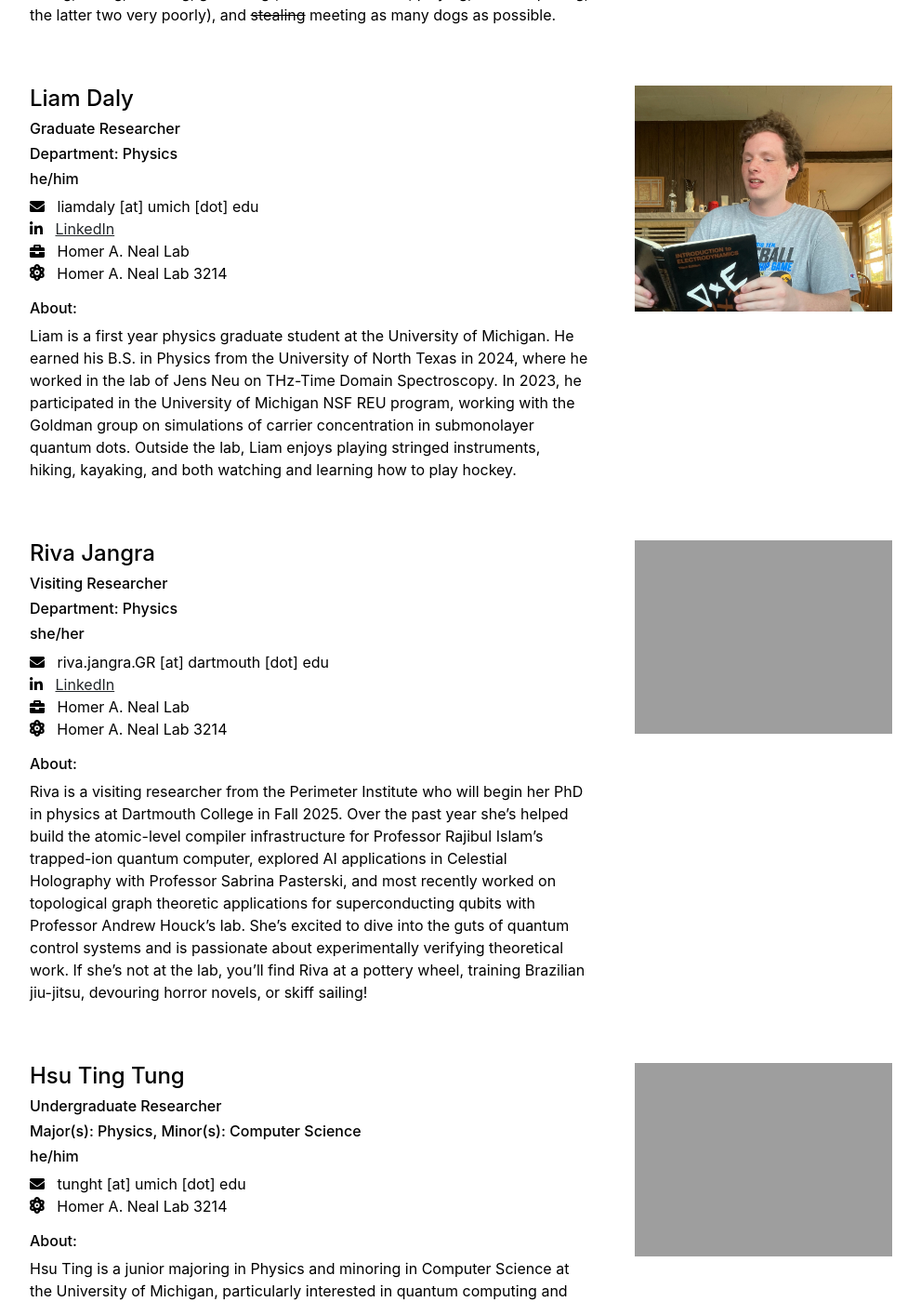
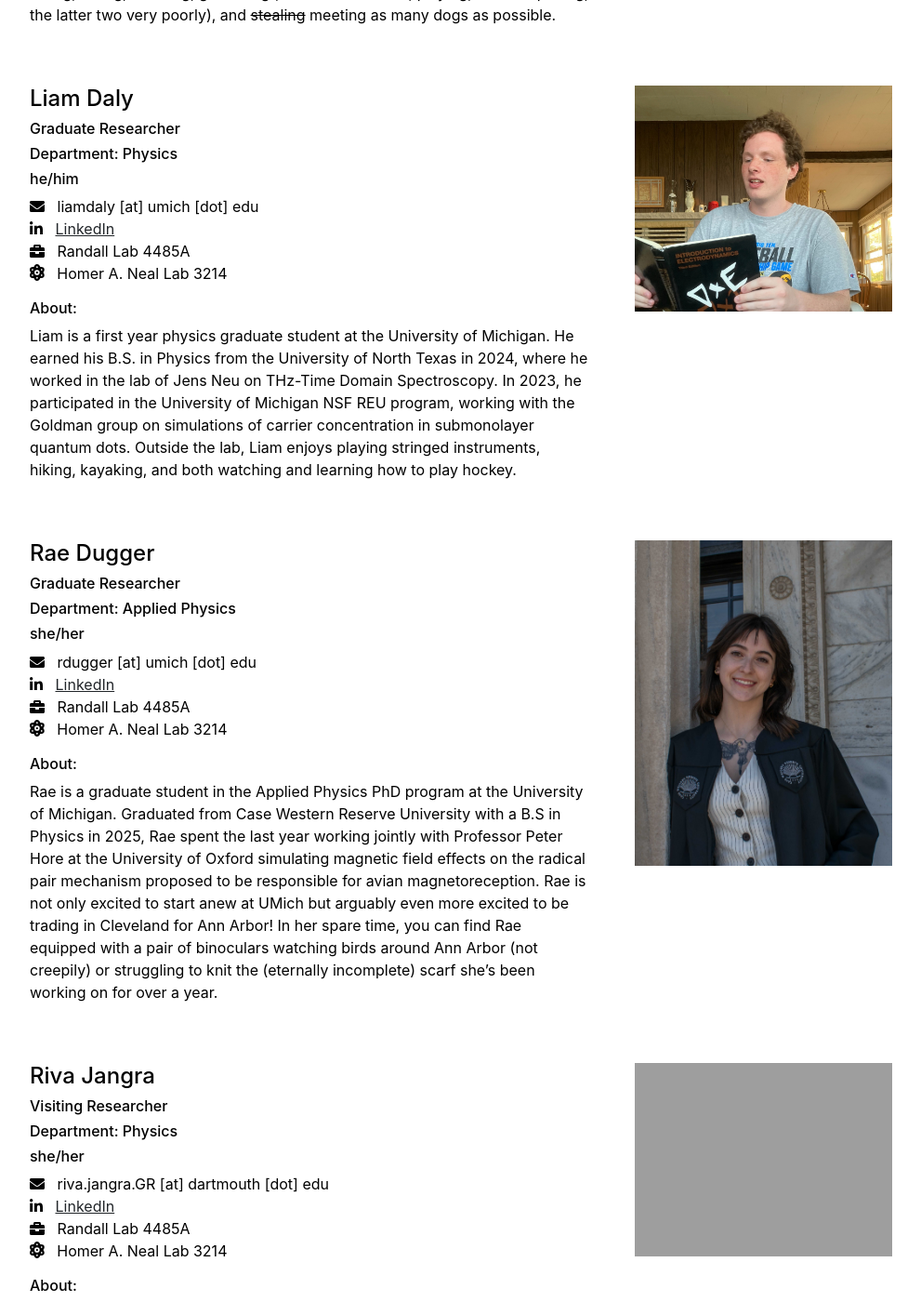
Before and after one commit to rajagopallab/rajagopallab.github.io, a Jekyll site: the page built from people.md, in a window 1280 px wide and 1400 px high, scrolled down 942 px. Shown: the whole window at 93% size, without its empty margins (144-1135 px from the left). Built offline with Jekyll 4.4.1, drawn with Linux system fonts in a browser that asks for light colours.

Commit message:
updating rae

```diff
--- a/_data/settings.yml
+++ b/_data/settings.yml
@@ -32,12 +32,27 @@ gs:
   institution_address: '450 Church Street, Ann Arbor, MI 48109',
   phone: '(775) 225-7355',
   email: 'liamdaly [at] umich [dot] edu',
-  office: 'Homer A. Neal Lab',
+  office: 'Randall Lab 4485A',
   lab: 'Homer A. Neal Lab 3214' ,
   image: 'assets/img/LiamDaly-Website-Picture.jpg',
   about: 'Liam is a first year physics graduate student at the University of Michigan. He earned his B.S. in Physics from the University of North Texas in 2024, where he worked in the lab of Jens Neu on THz-Time Domain Spectroscopy. In 2023, he participated in the University of Michigan NSF REU program, working with the Goldman group on simulations of carrier concentration in submonolayer quantum dots. Outside the lab, Liam enjoys playing stringed instruments, hiking, kayaking, and both watching and learning how to play hockey.',
   url: 'liam-daly',
   website: 'https://www.linkedin.com/in/liamdaly100/',
+}
+- {name: 'Rae Dugger',
+  title: 'Graduate Researcher',
+  pronouns: 'she/her',
+  department: 'Applied Physics',
+  institution: 'University of Michigan',
+  institution_address: '450 Church Street, Ann Arbor, MI 48109',
+  phone: '(775) 225-7355',
+  email: 'rdugger [at] umich [dot] edu',
+  office: 'Randall Lab 4485A',
+  lab: 'Homer A. Neal Lab 3214' ,
+  image: 'assets/img/raedugger.jpg',
+  about: 'Rae is a graduate student in the Applied Physics PhD program at the University of Michigan. Graduated from Case Western Reserve University with a B.S in Physics in 2025, Rae spent the last year working jointly with Professor Peter Hore at the University of Oxford simulating magnetic field effects on the radical pair mechanism proposed to be responsible for avian magnetoreception. Rae is not only excited to start anew at UMich but arguably even more excited to be trading in Cleveland for Ann Arbor! In her spare time, you can find Rae equipped with a pair of binoculars watching birds around Ann Arbor (not creepily) or struggling to knit the (eternally incomplete) scarf she’s been working on for over a year.',
+  url: 'rae-dugger',
+  website: 'https://www.linkedin.com/in/rae-dugger-834326261',
 }
 - {name: 'Riva Jangra',
   title: 'Visiting Researcher',
@@ -47,7 +62,7 @@ gs:
   institution_address: '6127 Wilder Laboratory Hanover, NH 03755-3528',
   phone: '7752257355',
   email: 'riva.jangra.GR [at] dartmouth [dot] edu',
-  office: 'Homer A. Neal Lab',
+  office: 'Randall Lab 4485A',
   lab: 'Homer A. Neal Lab 3214' ,
   image: 'assets/img/rivajangra.png',
   about: 'Riva is a visiting researcher from the Perimeter Institute who will begin her PhD in physics at Dartmouth College in Fall 2025. Over the past year she’s helped build the atomic-level compiler infrastructure for Professor Rajibul Islam’s trapped-ion quantum computer, explored AI applications in Celestial Holography with Professor Sabrina Pasterski, and most recently worked on topological graph theoretic applications for superconducting qubits with Professor Andrew Houck’s lab. She’s excited to dive into the guts of quantum control systems and is passionate about experimentally verifying theoretical work. If she’s not at the lab, you’ll find Riva at a pottery wheel, training Brazilian jiu-jitsu, devouring horror novels, or skiff sailing!',
```
Also changed, not shown: assets/img/raedugger.jpg (added), 1 other file.
